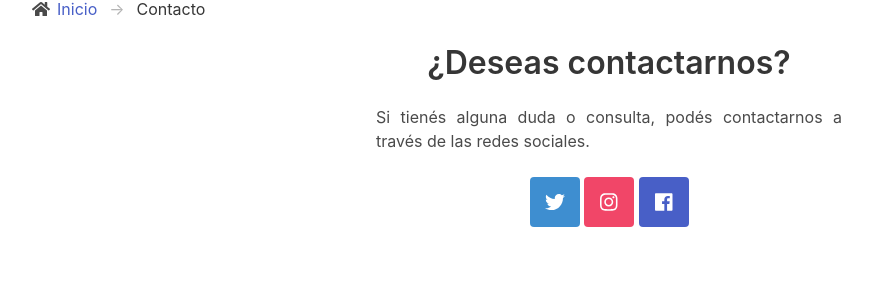
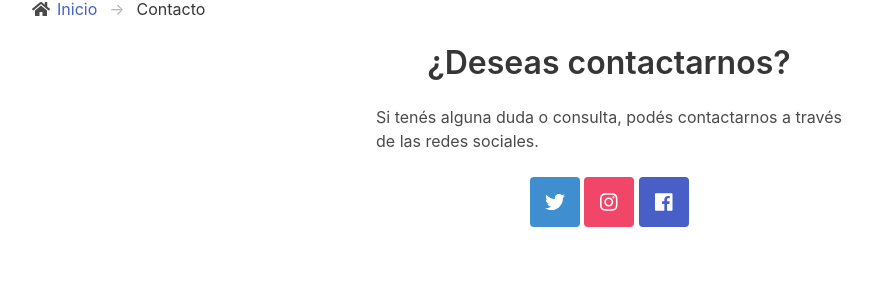
Before and after one commit to melizeche/ayudapy, a Django app: template templates/contact_us.html in a window 1280 px wide. Shown: the part 135-435 px from the top of the page, without its empty margins (31-904 px from the left). Run offline with Django 3.2, Linux system fonts and the light colour scheme; the template is opened without the code that fills it, so the values that code supplies are empty; some libraries are stand-ins or nearby versions.

Commit message:
Update contact_us.html

```diff
--- a/templates/contact_us.html
+++ b/templates/contact_us.html
@@ -20,7 +20,7 @@
         <div class="tile is-child is-warning">
           <p class="title">¿Deseas contactarnos?</p>
           <p class="has-text-justified">
-            Si tienés alguna duda o consulta, podés contactarnos a través de las redes sociales.
+            Si tenés alguna duda o consulta, podés contactarnos a través de las redes sociales.
           </p>
         </div>
         <div class="tile is-child buttons">
```
